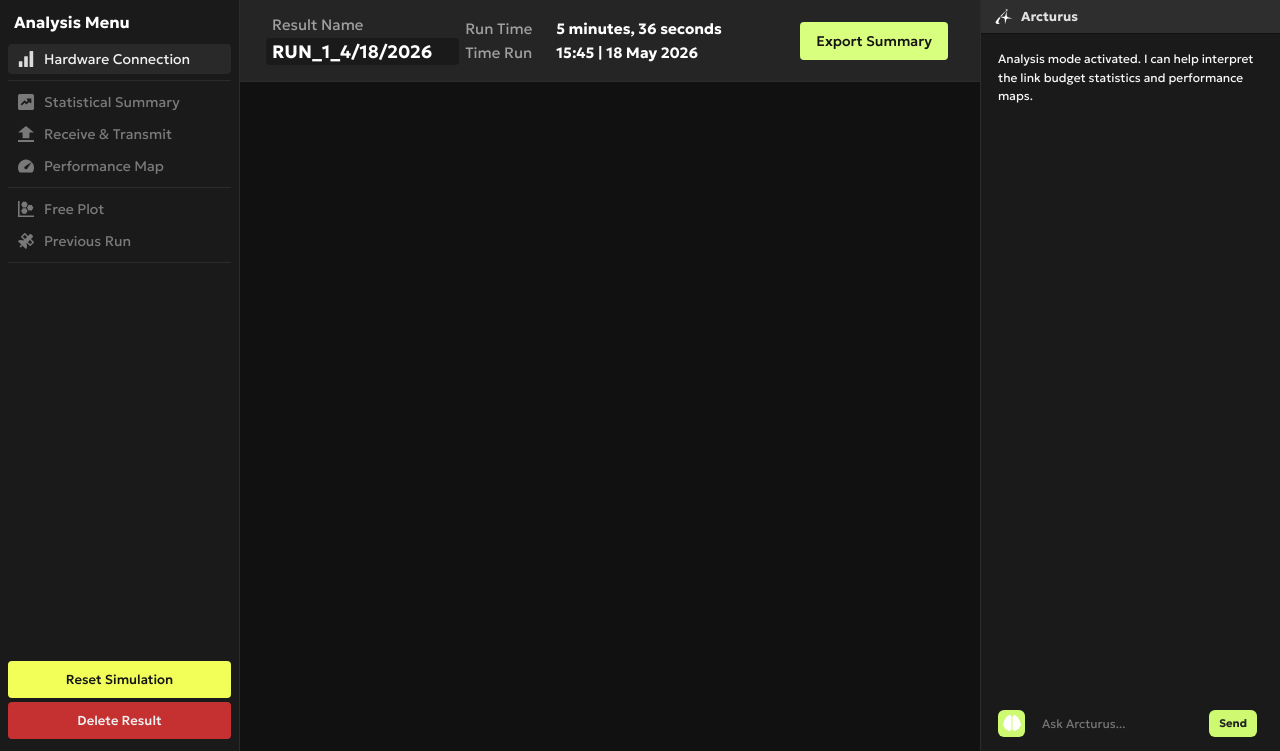
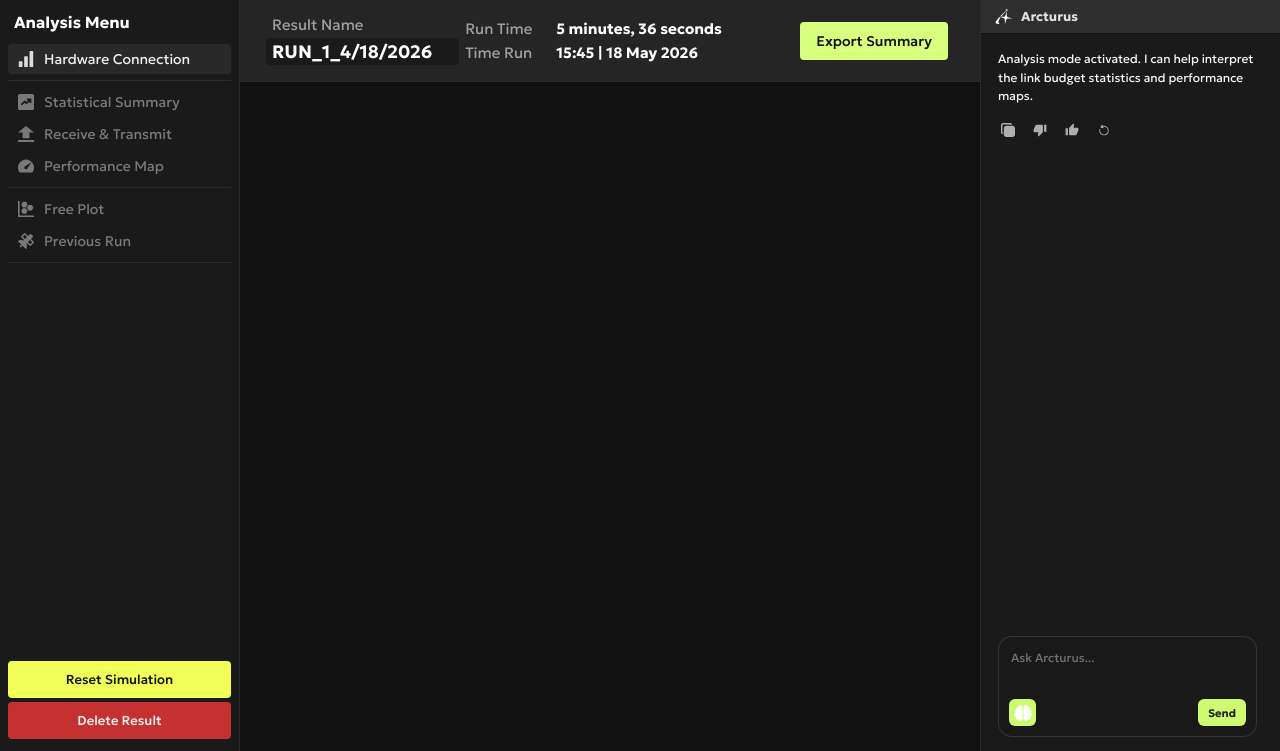
Before and after one commit to Astro-Reza/Palatine, a Flask app: page /link-result in a window 1280 px wide. Shown: the part 49-800 px from the top of the page. Run offline with Flask 3, Linux system fonts and the light colour scheme; data that the repository does not hold is empty.

Commit message:
Implement modern Arcturus AI composer and textarea behavior

```diff
--- a/static/css/style.css
+++ b/static/css/style.css
@@ -1576,14 +1576,35 @@ select.form-input {
 }
 
 .ai-chatbot-input-row {
-    height: 42px;
+    min-height: 84px;
     flex-shrink: 0;
-    display: flex;
-    align-items: center;
-    gap: 7px;
     padding: 0 16px 14px 17px;
     box-sizing: border-box;
     margin-right: 7px;
+}
+
+.ai-chatbot-prompt-group {
+    width: 100%;
+    display: flex;
+    flex-direction: column;
+    gap: 8px;
+    padding: 10px;
+    border: 1px solid rgba(255, 255, 255, 0.12);
+    border-radius: 14px;
+    background: rgba(26, 26, 26, 0.96);
+    box-sizing: border-box;
+    transition: border-color 0.16s ease, box-shadow 0.16s ease;
+}
+
+.ai-chatbot-prompt-group:focus-within {
+    border-color: rgba(205, 250, 113, 0.32);
+    box-shadow: 0 0 0 1px rgba(205, 250, 113, 0.08);
+}
+
+.ai-chatbot-prompt-addon {
+    display: flex;
+    align-items: center;
+    gap: 7px;
 }
 
 .ai-chatbot-mode-toggle {
@@ -1612,22 +1633,42 @@ select.form-input {
     pointer-events: none;
 }
 
-.ai-chatbot-input-row input {
-    min-width: 0;
-    flex: 1;
-    height: 27px;
+.ai-chatbot-input-row .ai-chatbot-prompt-input {
+    width: 100%;
+    min-height: 44px;
+    max-height: 140px;
     border: 0;
-    border-radius: 6px;
-    background: #1a1a1a;
+    border-radius: 0;
+    background: transparent;
     color: var(--text-main);
-    padding: 0 10px;
+    padding: 2px 2px 0;
     font-family: var(--font-family);
     font-size: 12px;
+    line-height: 18px;
     outline: none;
-}
-
-.ai-chatbot-input-row input::placeholder {
+    resize: none;
+    overflow-y: hidden;
+    box-sizing: border-box;
+    transition: height 0.16s ease;
+    scrollbar-width: thin;
+    scrollbar-color: rgba(255, 255, 255, 0.22) transparent;
+}
+
+.ai-chatbot-input-row .ai-chatbot-prompt-input::placeholder {
     color: rgba(255, 255, 255, 0.4);
+}
+
+.ai-chatbot-input-row .ai-chatbot-prompt-input::-webkit-scrollbar {
+    width: 6px;
+}
+
+.ai-chatbot-input-row .ai-chatbot-prompt-input::-webkit-scrollbar-track {
+    background: transparent;
+}
+
+.ai-chatbot-input-row .ai-chatbot-prompt-input::-webkit-scrollbar-thumb {
+    border-radius: 999px;
+    background: rgba(255, 255, 255, 0.18);
 }
 
 .ai-chatbot-input-row button {
@@ -1641,6 +1682,29 @@ select.form-input {
     font-size: 11px;
     font-weight: 700;
     cursor: pointer;
+}
+
+.ai-chatbot-input-row .ai-chatbot-send-btn {
+    min-width: 44px;
+    margin-left: auto;
+}
+
+.ai-chatbot-input-row .ai-chatbot-send-btn.is-processing {
+    animation: arcturus-processing-ring 1.2s ease-in-out infinite;
+}
+
+@keyframes arcturus-processing-ring {
+    0% {
+        box-shadow: 0 0 0 0 rgba(91, 227, 205, 0.75);
+    }
+
+    70% {
+        box-shadow: 0 0 0 6px rgba(91, 227, 205, 0);
+    }
+
+    100% {
+        box-shadow: 0 0 0 0 rgba(91, 227, 205, 0);
+    }
 }
 
 .ai-chatbot.minimized {
--- a/static/js/app.js
+++ b/static/js/app.js
@@ -104,18 +104,22 @@ document.addEventListener('DOMContentLoaded', () => {
     const aiChatbotForm = document.getElementById('aiChatbotForm');
     const aiChatbotInput = document.getElementById('aiChatbotInput');
     const aiChatbotBody = aiChatbot ? aiChatbot.querySelector('.ai-chatbot-body') : null;
+    const aiChatbotSendBtn = aiChatbotForm ? aiChatbotForm.querySelector('.ai-chatbot-send-btn') : null;
     const floatingLayer = document.getElementById('floating-layer');
     const middleArea = document.querySelector('.middle-area');
     const leftPanel = document.getElementById('sidePanelRight');
     const rightPanel = document.getElementById('sidePanelLeft');
 
-    if (aiChatbot && aiChatbotHeader && middleArea && floatingLayer && leftPanel && rightPanel) {
-        let chatMode = 'floating';
+    if (aiChatbot && aiChatbotHeader && aiChatbotForm && aiChatbotInput && aiChatbotBody) {
+        const supportsFloatingChat = Boolean(middleArea && floatingLayer && leftPanel && rightPanel);
+        let chatMode = supportsFloatingChat ? 'floating' : 'embedded';
         let dragState = null;
         let resizeState = null;
         let resizeFrame = null;
         let latestRequestId = 0;
         let aiState = 'idle';
+        let isProcessing = false;
+        let activeRequest = null;
         let thinkingAnimationTimer = null;
         let thinkingFrameIndex = 0;
         let latestPrompt = '';
@@ -132,11 +136,13 @@ document.addEventListener('DOMContentLoaded', () => {
         ];
 
         function clearSnapPreview() {
+            if (!supportsFloatingChat) return;
             leftPanel.classList.remove('chatbot-snap-target');
             rightPanel.classList.remove('chatbot-snap-target');
         }
 
         function setFloatingPosition(left, top) {
+            if (!supportsFloatingChat) return;
             const bounds = middleArea.getBoundingClientRect();
             const maxLeft = Math.max(0, bounds.width - aiChatbot.offsetWidth - 8);
             const maxTop = Math.max(0, bounds.height - aiChatbot.offsetHeight - 8);
@@ -147,11 +153,13 @@ document.addEventListener('DOMContentLoaded', () => {
         }
 
         function setBottomLeftFloatingPosition() {
+            if (!supportsFloatingChat) return;
             const bounds = middleArea.getBoundingClientRect();
             setFloatingPosition(16, Math.max(16, bounds.height - aiChatbot.offsetHeight - 16));
         }
 
         function setChatMode(nextMode) {
+            if (!supportsFloatingChat) return;
             chatMode = nextMode;
             aiChatbot.classList.toggle('docked', chatMode !== 'floating');
 
@@ -167,6 +175,7 @@ document.addEventListener('DOMContentLoaded', () => {
         }
 
         function setFloatingSize(width, height, left, top) {
+            if (!supportsFloatingChat) return;
             const bounds = middleArea.getBoundingClientRect();
             const minWidth = 280;
             const minHeight = 320;
@@ -432,12 +441,74 @@ document.addEventListener('DOMContentLoaded', () => {
             return row;
         }
 
+        function setProcessingState(processing) {
+            isProcessing = processing;
+            if (aiChatbotInput) aiChatbotInput.disabled = processing;
+            if (!aiChatbotSendBtn) return;
+            aiChatbotSendBtn.classList.toggle('is-processing', processing);
+            aiChatbotSendBtn.title = processing ? 'Stop generating' : 'Send';
+            aiChatbotSendBtn.setAttribute('aria-label', processing ? 'Stop generating' : 'Send');
+            aiChatbotSendBtn.textContent = processing ? '■' : 'Send';
+        }
+
+        function restoreInputAfterResponse() {
+            setProcessingState(false);
+            if (aiChatbotInput) aiChatbotInput.focus();
+            if (aiChatbotBody) aiChatbotBody.scrollTop = aiChatbotBody.scrollHeight;
+        }
+
+        function resizeChatbotInput() {
+            if (!aiChatbotInput || aiChatbotInput.tagName !== 'TEXTAREA') return;
+            aiChatbotInput.style.height = 'auto';
+            const inputStyles = window.getComputedStyle(aiChatbotInput);
+            const minHeight = Number.parseFloat(inputStyles.minHeight);
+            const maxHeight = Number.parseFloat(inputStyles.maxHeight);
+            const unclampedHeight = aiChatbotInput.scrollHeight;
+            const nextHeight = Math.min(
+                Number.isFinite(maxHeight) ? maxHeight : unclampedHeight,
+                Math.max(Number.isFinite(minHeight) ? minHeight : 0, unclampedHeight)
+            );
+            aiChatbotInput.style.height = `${nextHeight}px`;
+            aiChatbotInput.style.overflowY = unclampedHeight > nextHeight ? 'auto' : 'hidden';
+        }
+
+        function stopReasoning(reasoning) {
+            if (!reasoning) return;
+            const label = reasoning.querySelector('.ai-chatbot-reasoning-label');
+            if (label) {
+                label.classList.remove('is-thinking');
+                label.textContent = 'Stopped';
+            }
+            window.setTimeout(() => setReasoningOpen(reasoning, false), 1000);
+        }
+
+        function stopActiveResponse() {
+            if (!isProcessing || !activeRequest) return;
+
+            const { controller, reasoning, responseContent, thinkingRow } = activeRequest;
+            latestRequestId += 1;
+            controller.abort();
+            stopOpenChatbotThinkingAnimation();
+            if (thinkingRow) thinkingRow.remove();
+            stopReasoning(reasoning);
+            if (responseContent) {
+                responseContent.innerHTML = '';
+                renderMarkdown(responseContent, 'Generation stopped.');
+            }
+            aiState = 'idle';
+            activeRequest = null;
+            restoreInputAfterResponse();
+            clearLauncherState();
+        }
+
         async function requestAssistantResponse(text) {
-            if (!text) return;
+            if (!text || isProcessing) return;
             latestPrompt = text;
             const requestId = ++latestRequestId;
+            const controller = new AbortController();
             aiState = 'thinking';
             setLauncherState('thinking');
+            setProcessingState(true);
 
             const message = document.createElement('div');
             message.className = 'ai-chatbot-message assistant';
@@ -462,6 +533,7 @@ document.addEventListener('DOMContentLoaded', () => {
             const rIcon = reasoning?.querySelector('.ai-chatbot-reasoning-icon');
             const tText = thinkingRow?.querySelector('.chatbot-thinking-text');
             startOpenChatbotThinkingAnimation([rIcon], [tText]);
+            activeRequest = { requestId, controller, message, reasoning, responseContent, thinkingRow };
 
             let fullRawText = '';
 
@@ -469,7 +541,8 @@ document.addEventListener('DOMContentLoaded', () => {
                 const response = await fetch('/api/chat', {
                     method: 'POST',
                     headers: { 'Content-Type': 'application/json' },
-                    body: JSON.stringify({ prompt: text, mode: aiChatMode })
+                    body: JSON.stringify({ prompt: text, mode: aiChatMode }),
+                    signal: controller.signal
                 });
 
                 if (!response.ok) {
@@ -534,6 +607,8 @@ document.addEventListener('DOMContentLoaded', () => {
                 message.appendChild(createMessageActions(currentMainText.trim(), text));
                 aiChatbotBody.scrollTop = aiChatbotBody.scrollHeight;
                 setLauncherState('success');
+                activeRequest = null;
+                restoreInputAfterResponse();
 
             } catch (err) {
                 if (requestId !== latestRequestId) return;
@@ -544,8 +619,10 @@ document.addEventListener('DOMContentLoaded', () => {
 
                 aiState = 'failed';
                 responseContent.innerHTML = '';
-                renderMarkdown(responseContent, '**Request failed.** ' + err.message);
+                renderMarkdown(responseContent, '**Sorry — I could not complete that response.** Please try again.');
                 setLauncherState('failed');
+                activeRequest = null;
+                restoreInputAfterResponse();
             }
         }
 
@@ -569,6 +646,7 @@ document.addEventListener('DOMContentLoaded', () => {
             setLauncherState(aiState);
         }
 
+        if (supportsFloatingChat) {
             aiChatbotHeader.addEventListener('mousedown', (e) => {
                 if (e.target.closest('button')) return;
                 const rect = aiChatbot.getBoundingClientRect();
@@ -638,6 +716,7 @@ document.addEventListener('DOMContentLoaded', () => {
                     clearSnapPreview();
                 }
             });
+        }
 
         if (aiCloseBtn) {
             aiCloseBtn.addEventListener('click', closeChatbot);
@@ -653,7 +732,7 @@ document.addEventListener('DOMContentLoaded', () => {
             aiMinimizeBtn.addEventListener('click', minimizeChatbot);
         }
 
-        if (aiChatbotResizeHandle) {
+        if (supportsFloatingChat && aiChatbotResizeHandle) {
             aiChatbotResizeHandle.addEventListener('mousedown', (e) => {
                 if (chatMode !== 'floating') return;
                 e.preventDefault();
@@ -697,13 +776,29 @@ document.addEventListener('DOMContentLoaded', () => {
 
             aiChatbotForm.addEventListener('submit', (e) => {
                 e.preventDefault();
+                if (isProcessing) {
+                    stopActiveResponse();
+                    return;
+                }
                 const text = aiChatbotInput.value.trim();
                 if (!text) return;
 
                 appendMessage('user', text);
                 aiChatbotInput.value = '';
+                resizeChatbotInput();
                 requestAssistantResponse(text);
             });
+
+            if (aiChatbotInput.tagName === 'TEXTAREA') {
+                aiChatbotInput.addEventListener('input', resizeChatbotInput);
+                aiChatbotInput.addEventListener('keydown', (e) => {
+                    if (e.key === 'Enter' && !e.shiftKey) {
+                        e.preventDefault();
+                        aiChatbotForm.requestSubmit();
+                    }
+                });
+                resizeChatbotInput();
+            }
         }
 
         aiChatbotBody.querySelectorAll('.ai-chatbot-message.assistant').forEach((message) => {
@@ -712,8 +807,10 @@ document.addEventListener('DOMContentLoaded', () => {
             if (text) message.appendChild(createMessageActions(text));
         });
 
+        if (supportsFloatingChat) {
             setChatMode('floating');
             setBottomLeftFloatingPosition();
+        }
     }
 
     /* -----------------------------------------
--- a/templates/link-result.html
+++ b/templates/link-result.html
@@ -465,11 +465,15 @@
                     </div>
                 </div>
                 <form class="ai-chatbot-input-row" id="aiChatbotForm" onsubmit="event.preventDefault();">
-                    <button class="ai-chatbot-mode-toggle" id="aiChatbotModeToggle" type="button" title="Switch to Instant Mode">
-                        <img id="aiChatbotModeIcon" src="/static/icons/thinkBlack.svg" alt="">
-                    </button>
-                    <input type="text" id="aiChatbotInput" placeholder="Ask Arcturus..." autocomplete="off">
-                    <button type="submit" title="Send">Send</button>
+                    <div class="ai-chatbot-prompt-group">
+                        <textarea class="ai-chatbot-prompt-input" id="aiChatbotInput" placeholder="Ask Arcturus..." autocomplete="off" rows="1"></textarea>
+                        <div class="ai-chatbot-prompt-addon">
+                            <button class="ai-chatbot-mode-toggle" id="aiChatbotModeToggle" type="button" title="Switch to Instant Mode">
+                                <img id="aiChatbotModeIcon" src="/static/icons/thinkBlack.svg" alt="">
+                            </button>
+                            <button class="ai-chatbot-send-btn" type="submit" title="Send">Send</button>
+                        </div>
+                    </div>
                 </form>
                 <button class="ai-chatbot-resize-handle" id="aiChatbotResizeHandle" type="button"
                     aria-label="Resize Arcturus"></button>
@@ -494,6 +498,7 @@
 
     <!-- Custom Scripts -->
     <script src="/static/js/session.js"></script>
+    <script src="/static/js/app.js"></script>
     <script>
         // --- Panel Resizing Logic ---
 
```
Also changed, not shown: Project Walktrough/AI-Input-Reference.md (added, +159 -0 lines), templates/index.html (+9 -5 lines). Lines whose indentation alone changed are shown as unchanged.
